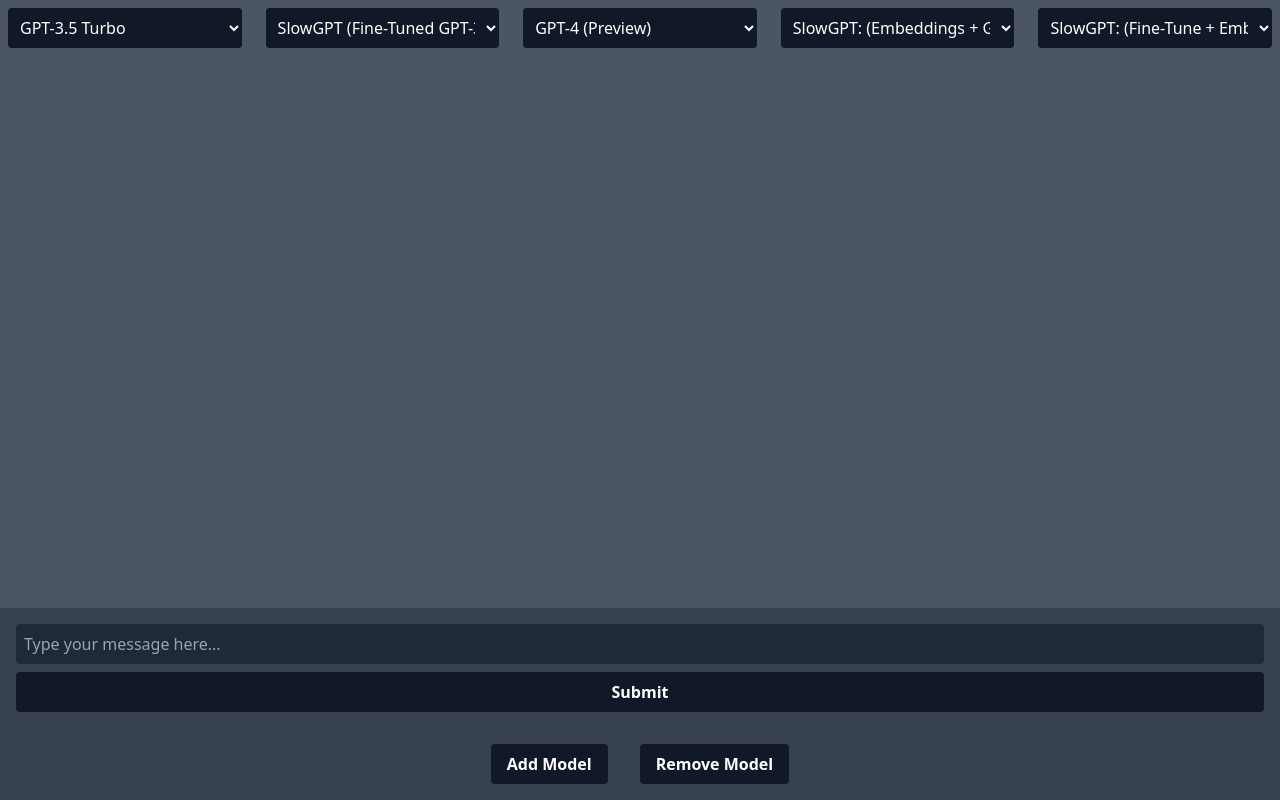
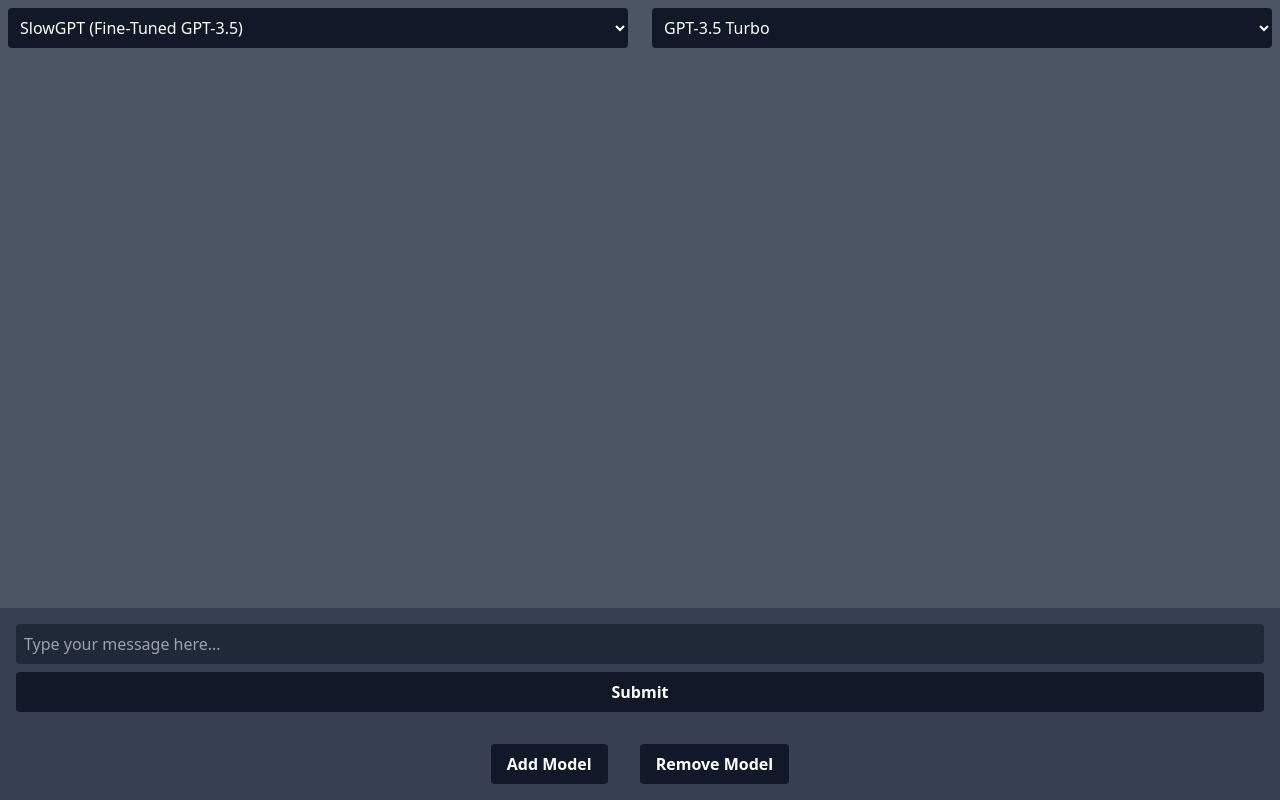
Before and after one commit to jawauntb/vizeval, a Next.js app: page / in a window 1280 px wide. Built offline with nearby package versions, Linux system fonts and the light colour scheme.

Commit message:
change startup configuration

```diff
--- a/pages/index.jsx
+++ b/pages/index.jsx
@@ -3,11 +3,8 @@
 
 export default function Home() {
   const [models, setModels] = useState([
-    'gpt-3.5-turbo',
     'ft:gpt-3.5-turbo-1106:personal::8KXfk56f',
-    'gpt-4-1106-preview',
-    'rag-qa-model',
-    'ft-embed'
+    'gpt-3.5-turbo'
   ]);
 
   const [input, setInput] = useState(''); // Shared input for all models
@@ -119,7 +116,7 @@
     return isLoading ? loading : notloading
   }
 
-  async function askEmbedding(question, timeout = 30000) {  // 30 seconds timeout
+  async function askEmbedding(question, timeout = 60000) {  // 30 seconds timeout
     const url = 'https://emojipt-jawaunbrown.replit.app/rag_qa';
     const requestData = {
       method: 'POST',
```
